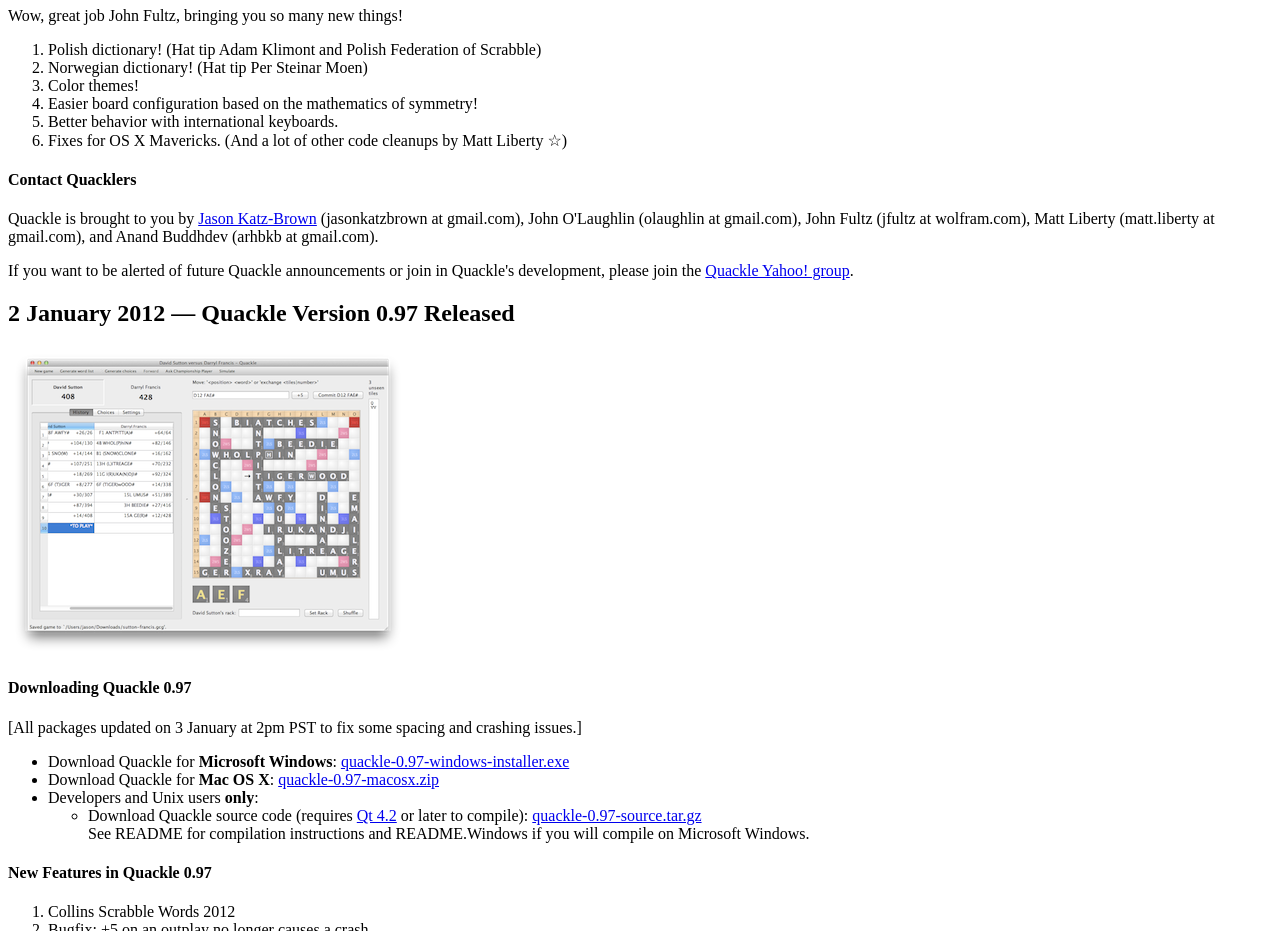
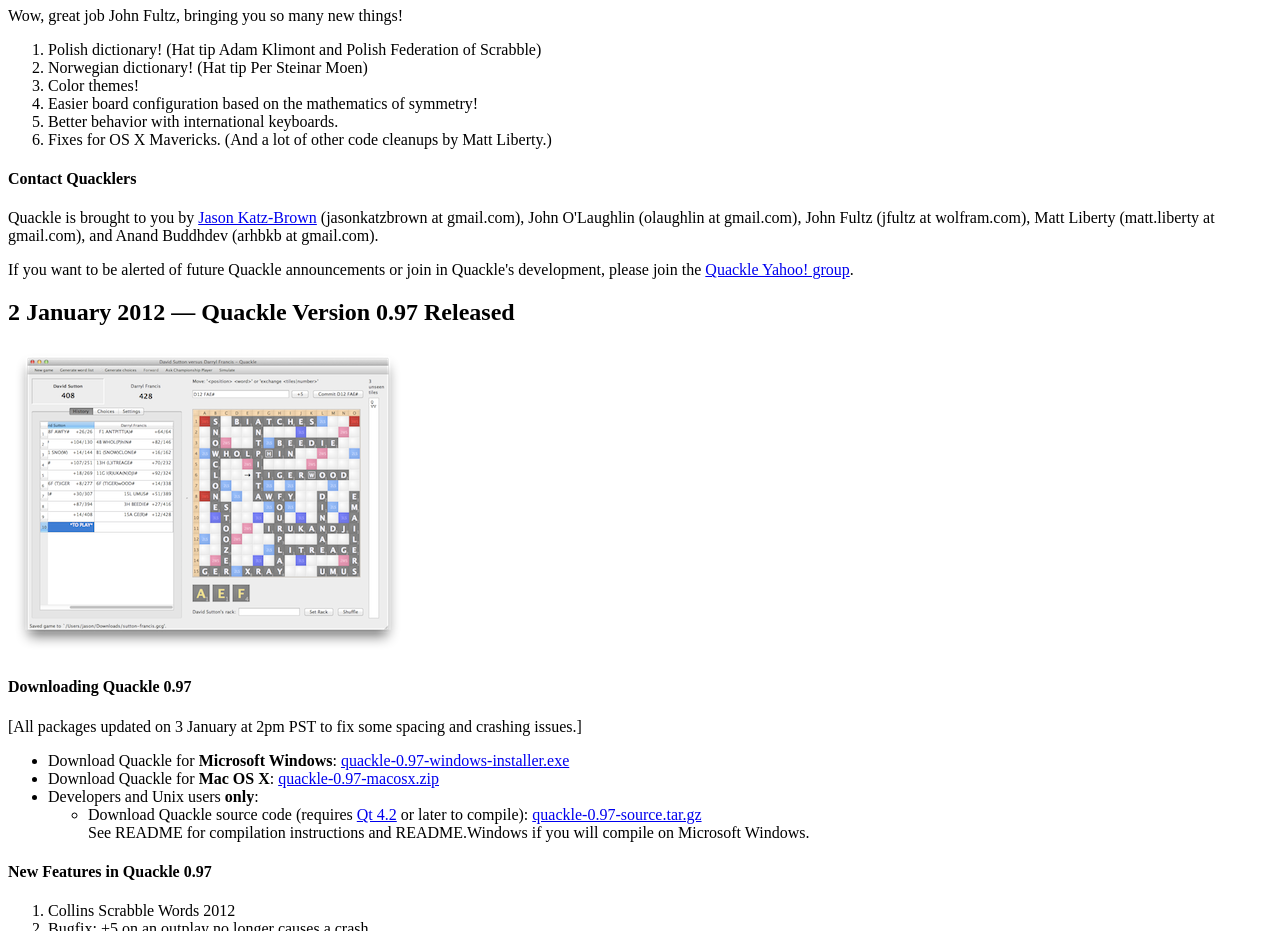
Before and after one commit to quackle/quacklewww, a plain HTML site: page www/index.html in a window 1280 px wide. Shown: the part 900-1831 px from the top of the page. Drawn offline with Linux system fonts and the light colour scheme.

Commit message:
My star didn't appear correctly :-/

```diff
--- a/www/index.html
+++ b/www/index.html
@@ -44,7 +44,7 @@ pageTracker._trackPageview();
 <li>Color themes!</li>
 <li>Easier board configuration based on the mathematics of symmetry!</li>
 <li>Better behavior with international keyboards.</li>
-<li>Fixes for OS X Mavericks. (And a lot of other code cleanups by Matt Liberty ☆)</li>
+<li>Fixes for OS X Mavericks. (And a lot of other code cleanups by Matt Liberty.)</li>
 </ol>
 
 <h4>Contact Quacklers</h4>
```
